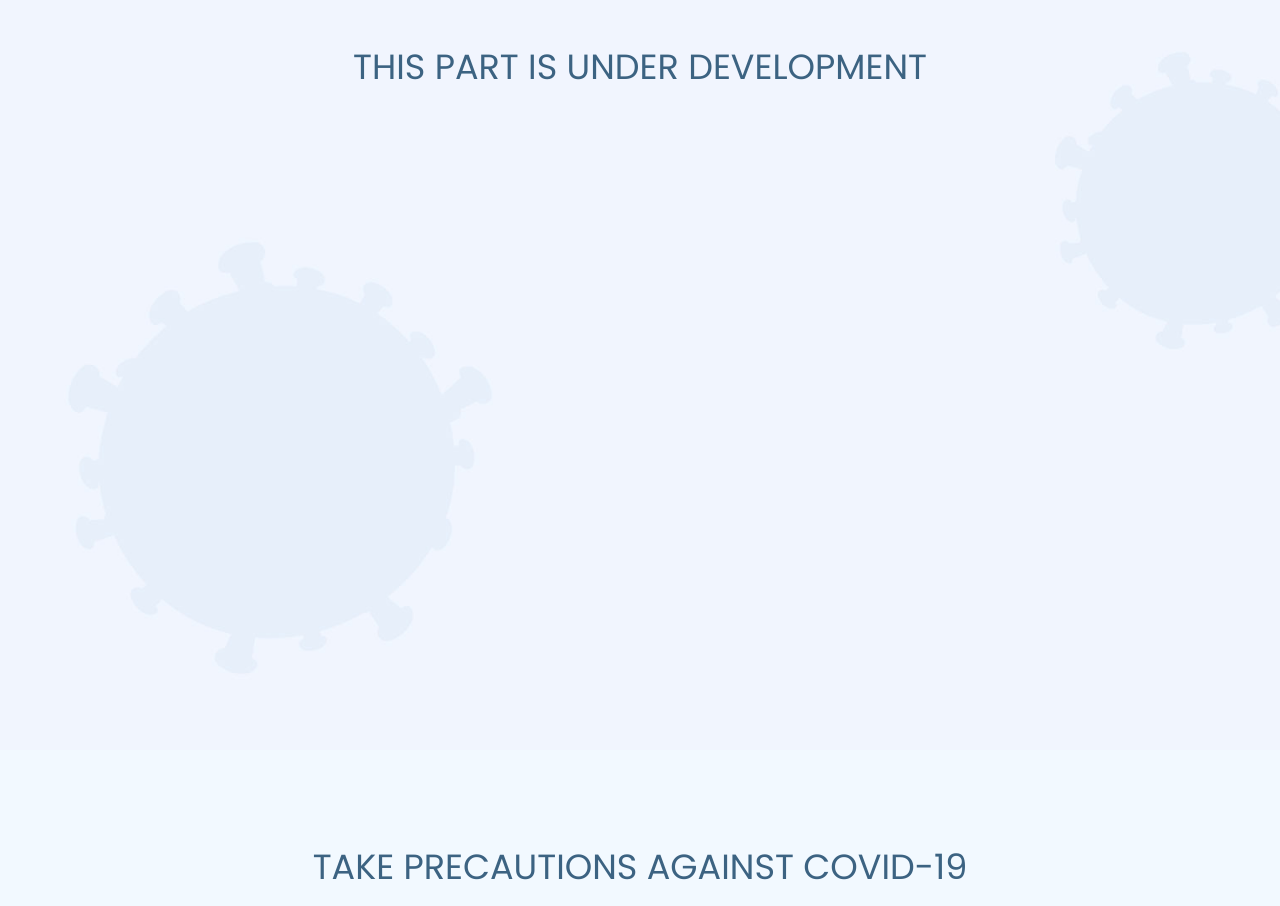
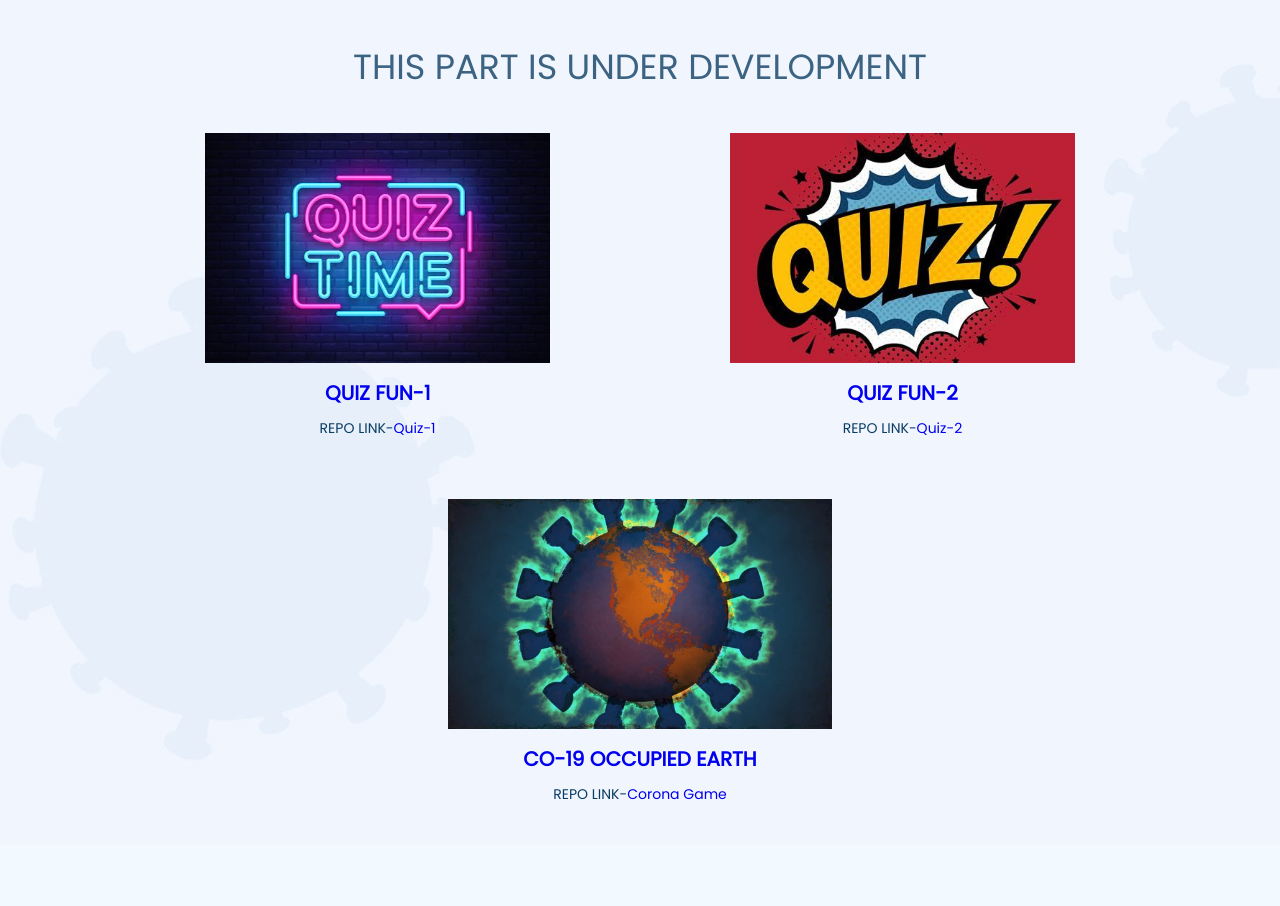
Before and after one commit to debidattasuryaprakash/covid-website, a plain HTML site: page index.html in a window 1280 px wide. Shown: the part 2460-3366 px from the top of the page. Drawn offline with nearby package versions, Linux system fonts and the light colour scheme.

Commit message:
game added

```diff
--- a/index.html
+++ b/index.html
@@ -159,7 +159,26 @@
 
     <h1 class="heading">this part is under development</h1>
     <!-- <img class="image" src="./images/experience1.png" alt=""> -->
+    <div class="box-container">
 
+    <div class="box">
+        <img src="./images/google-quiz.png" alt="">
+        <h3><a href="https://ujwal-danta.github.io/js-text-game/">QUIZ FUN-1 </a></h3>
+        <p>REPO LINK-<a href="https://github.com/ujwal-danta/js-text-game">Quiz-1</a></p>
+    </div>
+
+    <div class="box">
+        <img src="./images/quiz.jpg" alt="">
+        <h3><a href="https://ujwal-danta.github.io/js-text-game2/">QUIZ FUN-2 </a></h3>
+        <p>REPO LINK-<a href="https://github.com/ujwal-danta/js-text-game2">Quiz-2</a></p>
+    </div>
+
+    <div class="box">
+        <img src="./images/covearth.jpg" alt="">
+        <h3><a href="https://debidattasuryaprakash.github.io/corona-game/">CO-19 OCCUPIED EARTH </a></h3>
+        <p>REPO LINK-<a href="https://debidattasuryaprakash.github.io/corona-game/">Corona Game</a></p>
+    </div>
+</div>
 </section>
 
 <!-- game section ends -->
--- a/style.css
+++ b/style.css
@@ -242,6 +242,43 @@
     background-position: center;
     background-attachment: fixed;
     text-align: center;
+}
+
+.game .box-container{
+    display: flex;
+    align-items: center;
+    justify-content: center;
+    flex-wrap: wrap;
+}
+
+.game .box-container .box{
+    flex:1 1 30rem;
+    border-radius: .5rem;
+    margin:1rem;
+    padding:1rem;
+    text-align: center;
+}
+
+.game .box-container .box img{
+    height:25rem;
+    padding:1rem;
+}
+
+.game .box-container .box h3{
+    color:var(--blue);
+    font-size: 2rem;
+}
+
+.game .box-container .box p{
+    color:var(--dark-blue);
+    font-size: 1.4rem;
+    padding:1rem;
+}
+
+.game .box-container .box:hover{
+    box-shadow: 0 .5rem 1rem rgba(0,0,0,.1);
+    background-color: #ffcc99;
+    cursor:pointer;
 }
 
 /* precautions */
```
Also changed, not shown: images/covearth.jpg (added), images/google-quiz.png (added), images/quiz.jpg (added).
